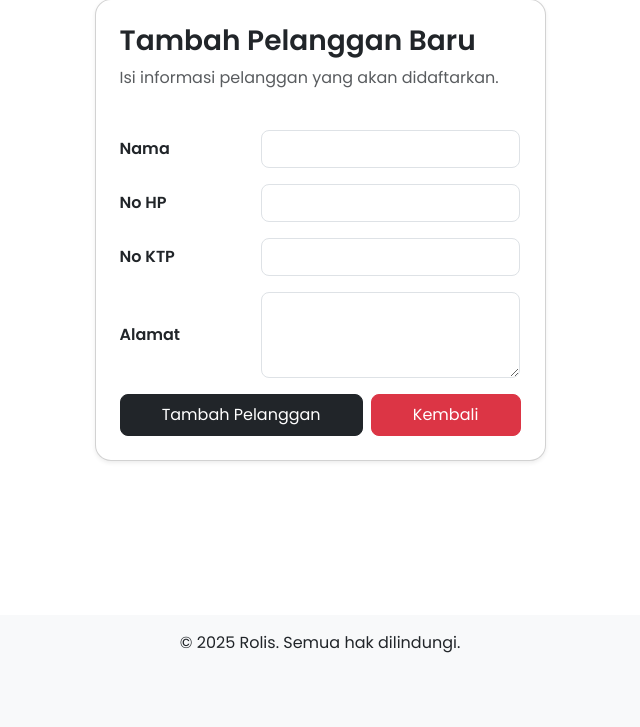
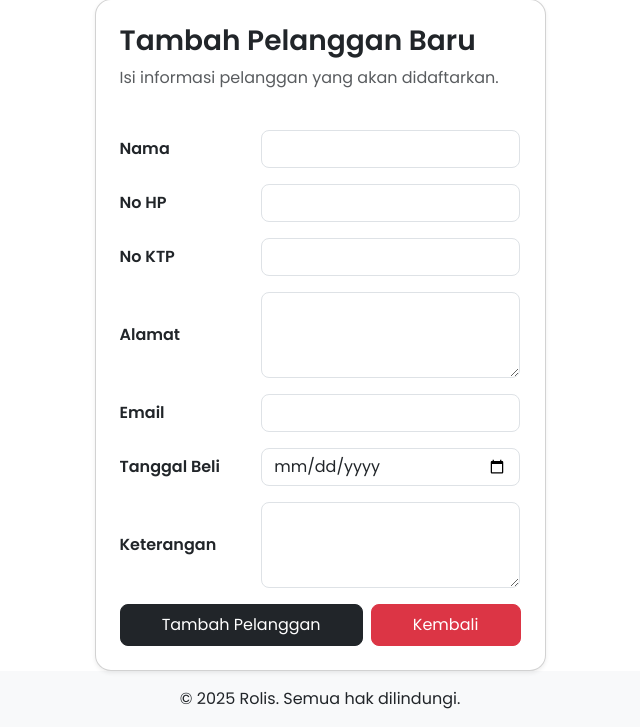
Before and after one commit to Symphony08/Rolis, a PHP site: page /Rolis/admin-site/customers/tambah_customers.php in a window 1280 px wide. Shown: the part 129-856 px from the top of the page, without its empty margins (320-960 px from the left). Before the commit the page ends 782 px from the top, so only its background shows below. Run offline with PHP 8.4, Linux system fonts and the light colour scheme; some libraries are stand-ins or nearby versions.

Commit message:
feat: Add email, purchase date, and notes fields to customer creation and update forms

```diff
--- a/admin-site/controllers/CustomerController.php
+++ b/admin-site/controllers/CustomerController.php
@@ -31,10 +31,13 @@ class CustomerController extends Controller
         $no_hp = strip_tags($post['no_hp']);
         $no_hp = $this->normalizePhone($no_hp);
         $no_ktp = strip_tags($post['no_ktp']);
+        $email = strip_tags($post['email']);
+        $tgl_beli = strip_tags($post['tgl_beli']);
+        $keterangan = strip_tags($post['keterangan']);
         // Database insertion logic here
 
-        $stmt = $this->conn->prepare("INSERT INTO pelanggan (nama, alamat, no_hp, no_ktp) VALUES (?, ?, ?, ?)");
-        $stmt->bind_param("ssss", $nama, $alamat, $no_hp, $no_ktp);
+        $stmt = $this->conn->prepare("INSERT INTO pelanggan (nama, alamat, no_hp, no_ktp, email, tgl_beli, keterangan) VALUES (?, ?, ?, ? , ?, ?, ?)");
+        $stmt->bind_param("sssssss", $nama, $alamat, $no_hp, $no_ktp, $email, $tgl_beli, $keterangan);
         $stmt->execute();
         $affectedRows = $stmt->affected_rows;
         $stmt->close();
@@ -66,10 +69,13 @@ class CustomerController extends Controller
         $no_hp = strip_tags($post['no_hp']);
         $no_hp = $this->normalizePhone($no_hp);
         $no_ktp = strip_tags($post['no_ktp']);
+        $email = strip_tags($post['email']);
+        $tgl_beli = strip_tags($post['tgl_beli']);
+        $keterangan = strip_tags($post['keterangan']);
         // Database update logic here
 
-        $stmt = $this->conn->prepare("UPDATE pelanggan SET nama = ?, alamat = ?, no_hp = ?, no_ktp = ? WHERE id_pelanggan = ?");
-        $stmt->bind_param("ssssi", $nama, $alamat, $no_hp, $no_ktp, $id);
+        $stmt = $this->conn->prepare("UPDATE pelanggan SET nama = ?, alamat = ?, no_hp = ?, no_ktp = ?, email = ?, tgl_beli = ?, keterangan = ? WHERE id_pelanggan = ?");
+        $stmt->bind_param("sssssssi", $nama, $alamat, $no_hp, $no_ktp, $email, $tgl_beli, $keterangan, $id);
         $stmt->execute();
         $affectedRows = $stmt->affected_rows;
         $stmt->close();
--- a/admin-site/customers/tambah_customers.php
+++ b/admin-site/customers/tambah_customers.php
@@ -9,6 +9,9 @@ if ($_SERVER["REQUEST_METHOD"] == "POST") {
   $no_hp = $_POST['no_hp'];
   $no_ktp = $_POST['no_ktp'];
   $alamat = $_POST['alamat'];
+  $email = $_POST['email'];
+  $tgl_beli = $_POST['tgl_beli'];
+  $keterangan = $_POST['keterangan'];
 
   $customerController->create($_POST);
 
@@ -58,6 +61,27 @@ include "../includes/sidebar.php";
               <div class="invalid-feedback">Alamat wajib diisi.</div>
             </div>
           </div>
+          <div class="mb-3 row align-items-center">
+            <label for="email" class="col-sm-4 col-form-label fw-semibold">Email</label>
+            <div class="col-sm-8">
+              <input type="text" name="email" id="email" class="form-control rounded-3" required>
+              <div class="invalid-feedback">Email wajib diisi.</div>
+            </div>
+          </div>
+          <div class="mb-3 row align-items-center">
+            <label for="tgl_beli" class="col-sm-4 col-form-label fw-semibold">Tanggal Beli</label>
+            <div class="col-sm-8">
+              <input type="date" name="tgl_beli" id="tgl_beli" class="form-control rounded-3" required>
+              <div class="invalid-feedback">Tanggal Beli wajib diisi.</div>
+            </div>
+          </div>
+          <div class="mb-3 row align-items-center">
+            <label for="keterangan" class="col-sm-4 col-form-label fw-semibold">Keterangan</label>
+            <div class="col-sm-8">
+              <textarea name="keterangan" id="keterangan" class="form-control rounded-3" rows="3" required></textarea>
+              <div class="invalid-feedback">Keterangan wajib diisi.</div>
+            </div>
+          </div>
           <div class="d-flex justify-content-center gap-2">
             <button type="submit" class="btn btn-dark rounded-3 px-4 py-2 flex-grow-1">Tambah Pelanggan</button>
             <a href="index_customers.php" class="btn btn-danger rounded-3 px-4 py-2 flex-grow-1">Kembali</a>
```
Also changed, not shown: admin-site/customers/edit_customers.php (+24 -0 lines).
